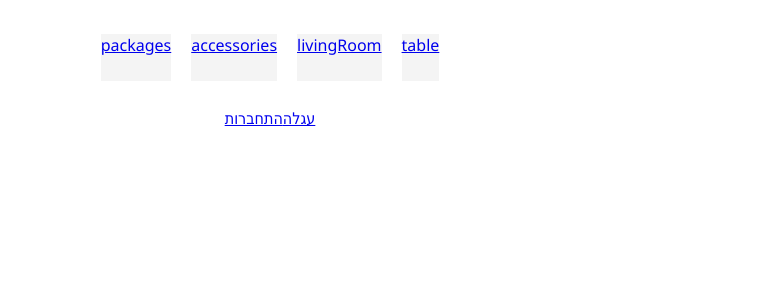
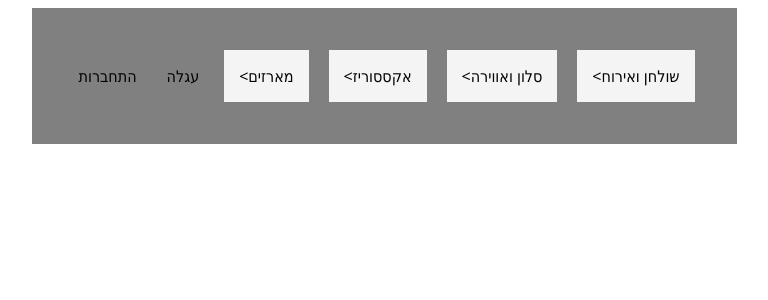
Before and after one commit to Brachy222/Casa-Bella, a React (Vite) app: page /products in a window 1280 px wide. Shown: the top 300 px of the page, without its empty margins (429-1197 px from the left). Built offline with nearby package versions, Linux system fonts and the light colour scheme.

Commit message:
works only in all products

```diff
--- a/src/App.jsx
+++ b/src/App.jsx
@@ -8,7 +8,7 @@ import NavBar from './components/NavBar';
 
 function App() {
 
-  let listCategoties = ["table", "livingRoom", "accessories", "packages"];
+  let listCategoties = {"table": "שולחן ואירוח", "livingRoom": "סלון ואווירה", "accessories": "אקססוריז", "packages": "מארזים"};
   return (
     <>
       <NavBar categoties={listCategoties}/>
--- /dev/null
+++ b/src/Styles/NavBar.css
@@ -0,0 +1,21 @@
+nav{
+    display: flex;
+    justify-content: space-between;
+    align-items: center;
+    padding: 1rem 2rem;
+    color: white;
+    background-color: gray;
+}
+nav a{
+    text-decoration: none;
+    color: black;
+    padding: 10px;
+    margin: 5px;
+}
+nav ul li{
+    padding-bottom: 0;
+}
+nav a:hover{
+    background-color: white;
+    color: black;
+}
--- a/src/components/NavBar.jsx
+++ b/src/components/NavBar.jsx
@@ -1,4 +1,5 @@
 import { Link } from 'react-router-dom';
+import "../styles/NavBar.css";
 
 
 const NavBar = (props) => {
@@ -6,12 +7,13 @@ const NavBar = (props) => {
 
     return (
         <>
+        <nav>
             {console.log(categoties)}
             <div id="navbarCategories">
             <ul>
-            {categoties.map((category) => (
-                <li key={category.id}>
-                    {<Link to={`/${category}`}>{category}</Link>}
+                {Object.entries(categoties).map(([key, value]) => (
+                    <li key={key}>
+                        <Link to={`/${key}`}>{value + ">"}</Link>
                     </li>
                 ))}
             </ul>
@@ -21,6 +23,8 @@ const NavBar = (props) => {
                 <Link to="/login">התחברות</Link>
             </div>
 
+        </nav>
+
         </>
      );
 }
--- a/src/pages/ProductList.jsx
+++ b/src/pages/ProductList.jsx
@@ -33,8 +33,9 @@ const ProductList = (props) => {
     return (
         <>
         {products.length>0?<ul>
+            {console.log("hellooooo!!!!!!!!!!!")}
         {console.log("products: " + products)}
-            {props.products.map((product) => {
+            {products.map((product) => {
             return <li key={product._id}>
             <Product product={product} />
             </li>
```
Lines whose indentation alone changed are shown as unchanged.
